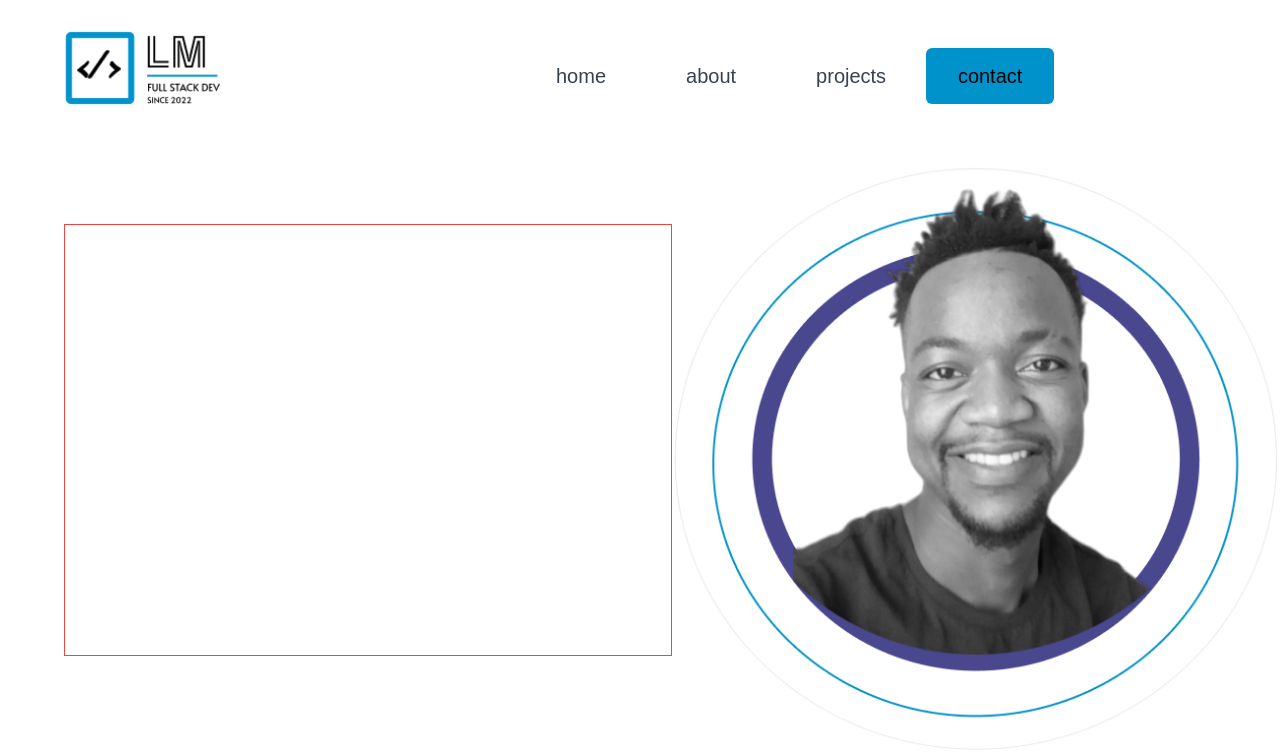
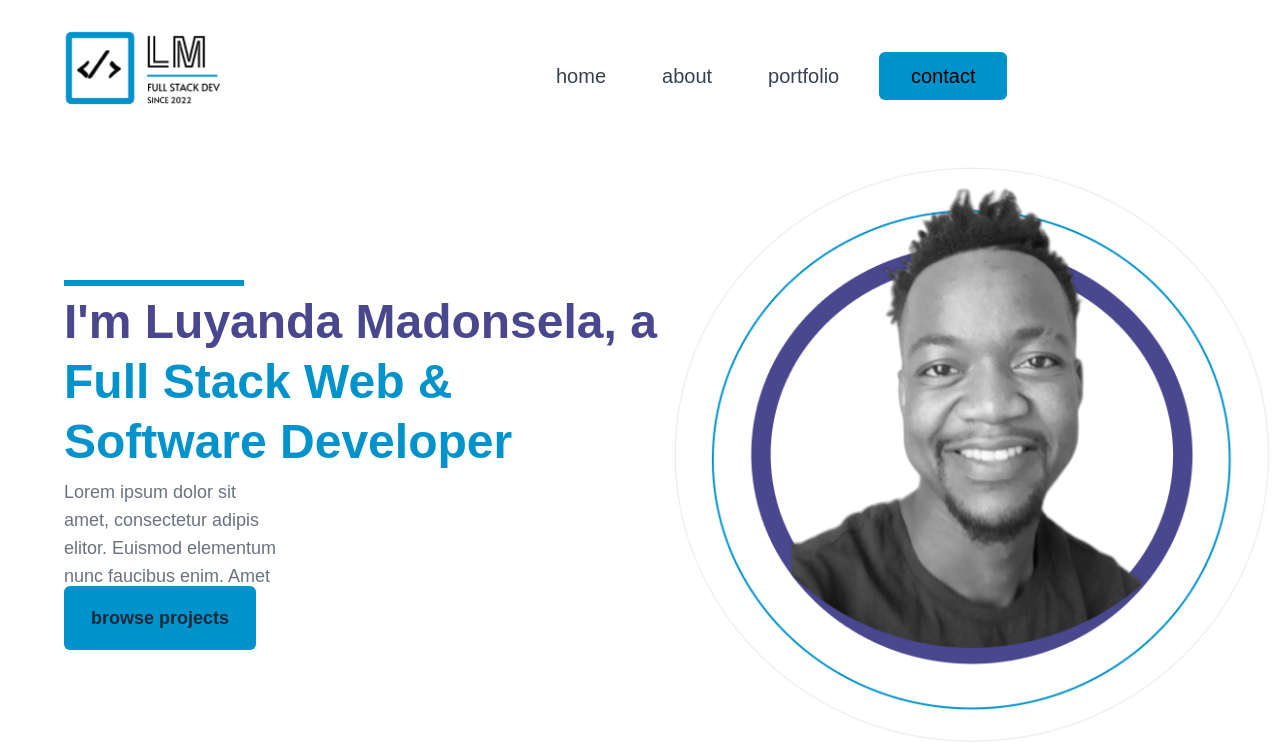
Before and after one commit to Luyanda-Madonsela/porfolio_website, a Next.js app: page / in a window 1280 px wide. Shown: the top 752 px of the page. Built offline with nearby package versions, Linux system fonts and the light colour scheme.

Commit message:
Added headers for all pages

```diff
--- a/package.json
+++ b/package.json
@@ -19,6 +19,7 @@
     "react": "18.2.0",
     "react-dom": "18.2.0",
     "react-icons": "^5.0.1",
+    "react-wrap-balancer": "^1.1.0",
     "superjson": "^1.13.1",
     "tailwind-scrollbar-hide": "^1.1.7",
     "zod": "^3.22.4"
--- a/src/app/about/page.tsx
+++ b/src/app/about/page.tsx
@@ -1,18 +1,23 @@
+import Header from '../../components/Header'
+
 export default function About() {
   return (
     <main className="flex min-h-screen flex-col items-center">
-      <div className=" flex flex-row border min-h-0 w-full">
-        <div className="flex border border-red-500 h-160 w-1/2">intro</div>
+      <div className=" flex flex-row min-h-0 w-full">
+        <div className="flex h-160 w-2/3 p-16">
+          <Header text="about me" />
+        </div>
 
-        <div className="flex border border-red-500 h-160 w-1/2">photo</div>
+        <div className="flex border border-red-500 h-140 w-1/3 mt-10">photo</div>
       </div>
 
-      <div className="flex border border-red-500 h-192 w-full">
-        employment history
+      <div className="flex h-192 w-full pl-16">
+        <Header text="certifications" />
       </div>
 
-      <div className="flex border border-red-500 h-192 w-full">
-        certifications
+      <div className="flex h-192 w-full pl-16">
+
+        <Header text="employment history" />
       </div>
     </main>
   )
--- a/src/app/contact/page.tsx
+++ b/src/app/contact/page.tsx
@@ -1,9 +1,13 @@
+import Header from '../../components/Header'
+
 export default function Contact() {
   return (
     <main className="flex min-h-screen flex-col items-center">
-      <div className="flex flex-col border border-red-500 h-192 w-full items-center">
-        <div className="flex border border-red-500 h-20 w-full">header</div>
-        <div className="flex border border-red-500 h-160 w-1/3">
+      <div className="flex flex-col h-192 w-full items-center">
+        <div className="flex h-20 w-full p-16">
+          <Header text="get in touch" />
+        </div>
+        <div className="flex border border-red-500 h-160 w-1/3 mt-20">
           contact form
         </div>
       </div>
--- a/src/app/page.tsx
+++ b/src/app/page.tsx
@@ -1,27 +1,50 @@
 import Image from 'next/image'
 import Link from 'next/link'
 import Button from '../components/Button'
+import Header from '../components/Header'
 import welcome_selfie from '/public/images/welcome-selfie.png'
+import Balancer from 'react-wrap-balancer';
 
 export default function Home() {
   return (
     <main className="flex min-h-screen flex-col ">
       <div className=" flex flex-row min-h-0 w-full items-center content-center justify-center pl-16">
-        <div className="flex h-112 w-1/2 border border-red-500"></div>
+        <div className="flex flex-col gap-3 h-112 w-1/2 pt-10 m-0">
+            <Header text="I'm Luyanda Madonsela, a" />
+            <div className='text-butt-color font-semibold text-5xl'>Full Stack Web &</div>
+            <div className='text-butt-color font-semibold text-5xl'>Software Developer</div>
 
-        <div className="flex items-center content-center justify-center min-h-160 w-1/2">
+            <div className='text-butt-color w-3/4 h-24 text-gray-500 font-normal text-lg text-wrap'>
+                <Balancer>
+                  Lorem ipsum dolor sit amet, consectetur adipis elitor. Euismod elementum nunc faucibus enim. Amet velit lectus elementum leo placerat odio. Morbi.
+                </Balancer>
+            </div>
+
+            <div className='text-lg font-semibold text-gray-800'>
+              <Button text="browse projects" href="/portfolio" height='4rem' width='12rem'/>
+            </div>
+
+        </div>
+
+        <div className="flex items-center content-center justify-start min-h-160 w-1/2 mb-10">
           <Image
             src={welcome_selfie}
-            width={650}
-            height={650}
-            alt="Luyanda Madonsela"
+            width={600}
+            height={600}
+            alt="Luyanda Madonsela's Photo"
           />
         </div>
       </div>
 
-      <div className="flex border border-red-500 h-192 w-full">expertise</div>
+      <div className="flex h-192 w-full pl-16">
+        <Header text="my expertise" />
 
-      <div className="flex border border-red-500 h-192 w-full">tech stack</div>
+      </div>
+
+      <div className="flex h-192 w-full pl-16">
+        <Header text="tech stack" />
+
+      </div>
     </main>
   )
 }
--- a/src/app/portfolio/page.tsx
+++ b/src/app/portfolio/page.tsx
@@ -1,9 +1,15 @@
+import Header from '../../components/Header'
+
 export default function Portfolio() {
   return (
     <main className="flex min-h-screen flex-col items-center">
-      <div className="flex flex-col border border-red-500 h-192 w-full">
-        <div className="flex border border-red-500 h-20 w-full">header</div>
-        <div className="flex border border-red-500 h-160 w-full">
+      <div className="flex flex-col h-192 w-full">
+        <div className="flex h-20 w-full p-16">
+
+        <Header text="my projects" />
+
+          </div>
+        <div className="flex border border-red-500 h-160 w-full mt-10 p-16">
           project plaques
         </div>
       </div>
--- a/src/components/Button.tsx
+++ b/src/components/Button.tsx
@@ -1,18 +1,23 @@
 import Link from 'next/link'
 
 type ButtonProps = {
-  text: string
-  href: string
-}
+  text: string;
+  href: string;
+  width: string;
+  height: string;
+ };
 
-const Button: React.FC<ButtonProps> = ({ text, href }) => {
+ const Button: React.FC<ButtonProps> = ({ text, href, width, height }) => {
   return (
-    <Link href={href}>
-      <div className="flex items-center content-center justify-center ml-10 h-14 w-32 rounded-md bg-butt-color font-poppins">
-        {text}
-      </div>
-    </Link>
-  )
-}
+      <Link href={href}>
+        <div
+          className="flex items-center content-center justify-center rounded-md bg-butt-color font-poppins"
+          style={{ width, height }}
+        >
+          {text}
+        </div>
+     </Link>
+  );
+ };
 
-export default Button
+ export default Button;
--- a/src/components/Header.tsx
+++ b/src/components/Header.tsx
@@ -0,0 +1,21 @@
+import React from 'react';
+import Image from 'next/image'
+import header_strip from '/public/images/headerStrip.png'
+
+type TextDisplayProps = {
+ text: string;
+};
+
+const TextDisplay: React.FC<TextDisplayProps> = ({ text }) => {
+ return <div className='flex flex-col gap-3 text-purple font-semibold text-5xl'>
+     <Image
+            src={header_strip}
+            width={180}
+            alt="Luyanda Madonsela"
+          />
+    <p>{text}</p>
+
+    </div>;
+};
+
+export default TextDisplay;
--- a/src/components/Navigation.tsx
+++ b/src/components/Navigation.tsx
@@ -14,8 +14,8 @@ const Navigation = () => {
         </Link>
       </div>
 
-      <div className="flex justify-center items-center content-center ml-80">
-        <ul className="flex gap-20 text-gray-700">
+      <div className="flex justify-center items-center content-center ml-80 gap-10">
+        <ul className="flex gap-14 text-gray-700">
           <li>
             <Link href="/">home</Link>
           </li>
@@ -23,10 +23,11 @@ const Navigation = () => {
             <Link href="/about">about</Link>
           </li>
           <li>
-            <Link href="/portfolio">projects</Link>
+            <Link href="/portfolio">portfolio</Link>
           </li>
         </ul>
-        <Button text="contact" href="/contact"></Button>
+        <Button text="contact" href="/contact" height='3rem' width='8rem' />
+
       </div>
     </div>
   )
--- a/tailwind.config.ts
+++ b/tailwind.config.ts
@@ -12,6 +12,7 @@ export default {
 
       colors: {
         'butt-color': '#0093CB',
+        'purple': '#49478E',
       },
 
       height: {
```
Also changed, not shown: public/images/headerStrip.png (added), 1 other file (tests, documents, lock files or other folders).
